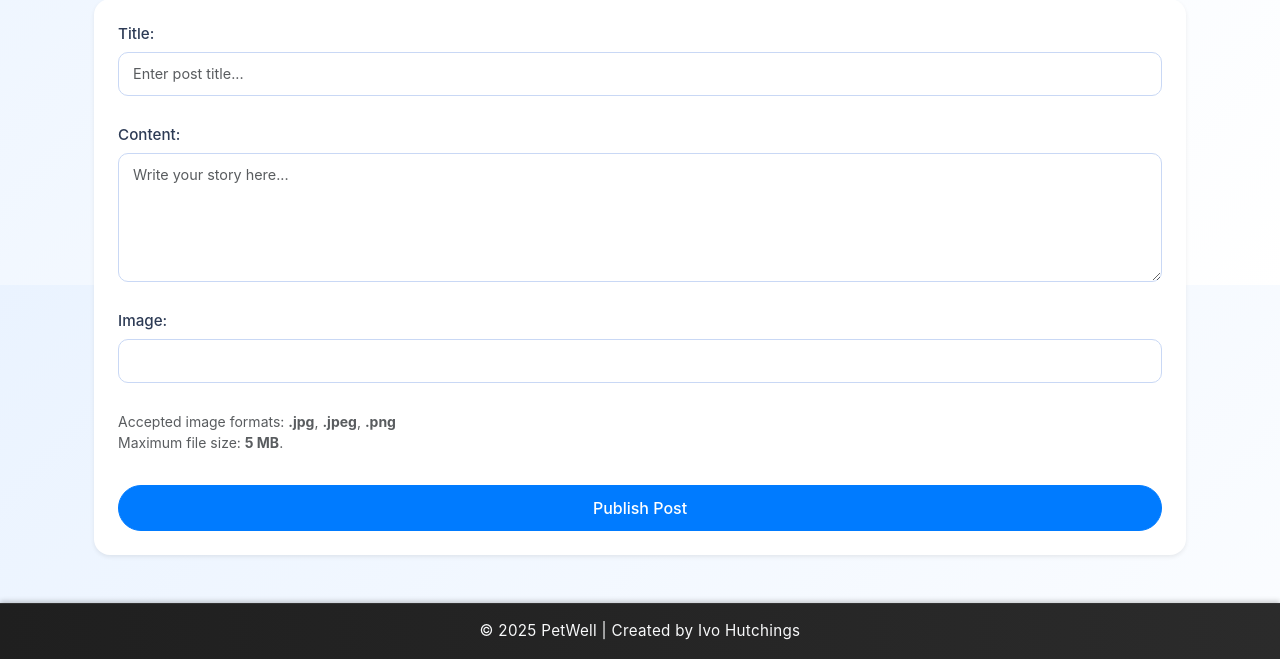
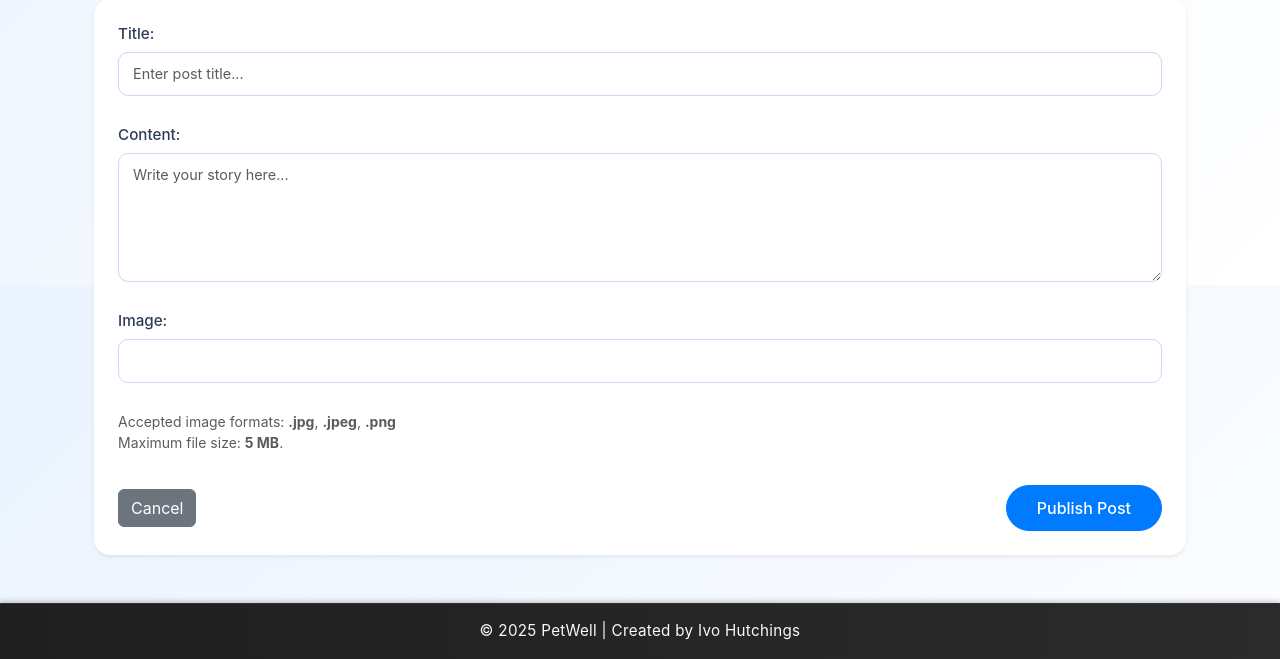
Before and after one commit to bobes81/Petwell, a Django app: page /blog/new/ in a window 1280 px wide. Shown: the part 515-1174 px from the top of the page. Run offline with Django 5.2, Linux system fonts and the light colour scheme; the visitor is signed in with stand-in values (Sample User, id 1).

Commit message:
Add Cancel button to blog form for easier navigation

```diff
--- a/templates/blog/blog_form.html
+++ b/templates/blog/blog_form.html
@@ -49,7 +49,10 @@
       Maximum file size: <strong>5 MB</strong>.
     </small>
 
-    <button type="submit" class="btn btn-primary mt-3">Publish Post</button>
+    <div class="d-flex justify-content-between align-items-center">
+      <a href="{% url 'blog:blog_list' %}" class="btn btn-secondary mt-3">Cancel</a>
+      <button type="submit" class="btn btn-primary mt-3">Publish Post</button>
+    </div>
   </form>
 </div>
 {% endblock %}
```
